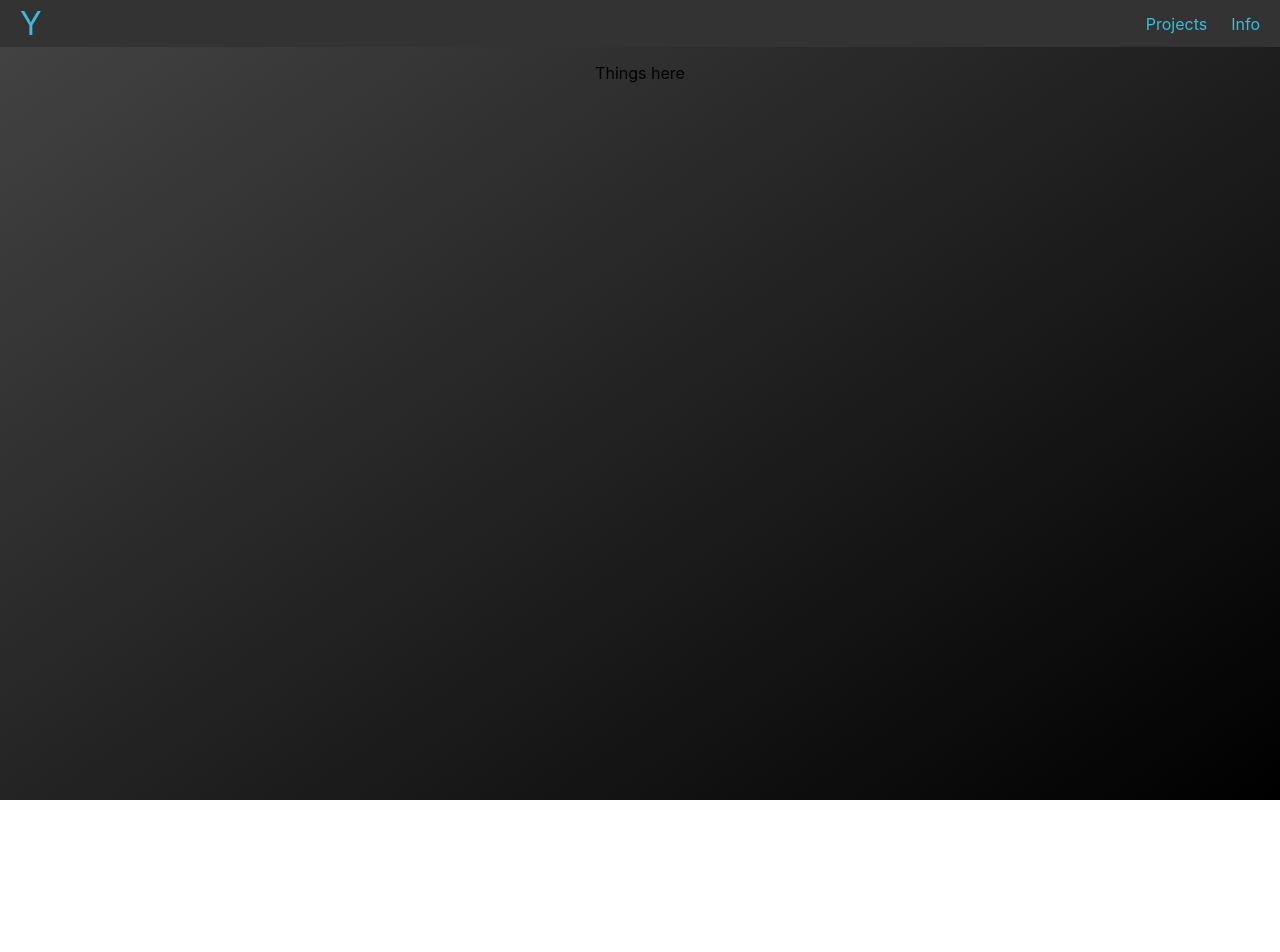
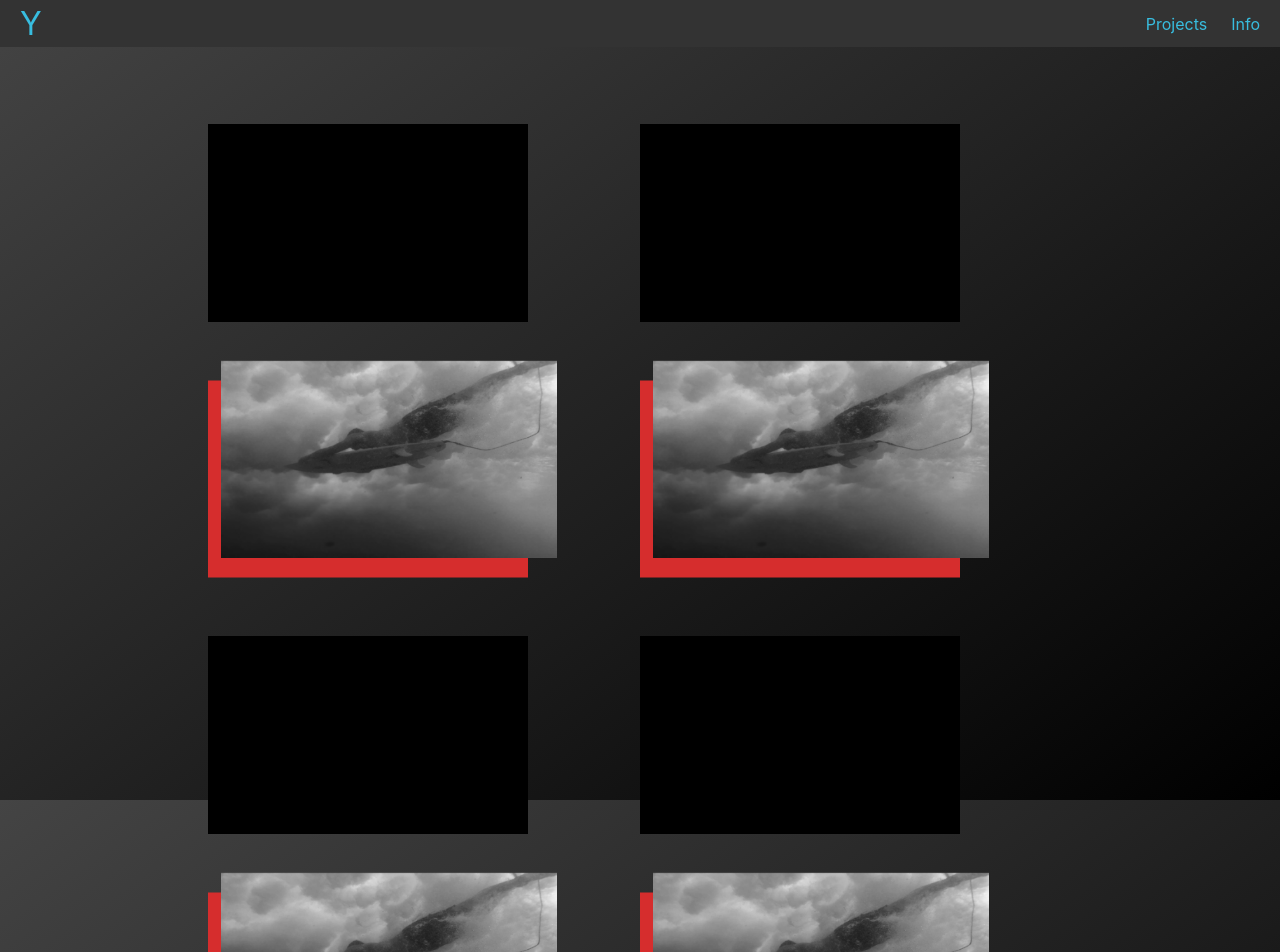
Before and after one commit to VenusCohort/ryanyoshimura, a React (Create React App) app: page / in a window 1280 px wide. Shown: the top 952 px of the page. Before the commit the page ends 800 px from the top, so only its background shows below. Built offline with nearby package versions, Linux system fonts and the light colour scheme.

Commit message:
added placeholder img for projects, figured out grid, css adj

```diff
--- a/src/pages/Home.js
+++ b/src/pages/Home.js
@@ -1,12 +1,7 @@
-// import logo from "../logo.svg";
-// import React from "@types/react";
-// import React from 'react';
-// import logo from '../logo.svg';
 import logo from '../logo.svg'
-// import '../App.css'
-// import './App.css';
 import React, {Component} from 'react';
 import "../styling/Home.css";
+import surf from '../img/duck-dive.jpg'
 
 
 export class Home extends Component{
@@ -26,12 +21,26 @@ export class Home extends Component{
                     <div className="mainContainer">
                         {/*<div><img className="reactLogo" src={logo} alt="img"></img></div>*/}
                         {/*<div><img className="reactLogo2"src="https://files.virgool.io/upload/users/24829/posts/m0a581jdk8zj/30ovzh9b1xr0.jpeg" alt="img"></img></div>*/}
-                        <div>Things here</div>
+                        <div id="project-grid-base">
+                            <div className="">
+                                <div className="img-black-overlay"></div>
+                                <div id="grid-base1" className="grid-base"><img src={surf}  alt="img" className="imgSize"/></div>
+                            </div>
+                            <div className="">
+                                <div className="img-black-overlay"></div>
+                                <div id="grid-base2" className="grid-base"><img src={surf}  alt="img" className="imgSize"/></div>
+                            </div>
+                            <div className="">
+                                <div className="img-black-overlay"></div>
+                                <div id="grid-base3" className="grid-base"><img src={surf}  alt="img" className="imgSize"/></div>
+                            </div>
+                            <div className="">
+                                <div className="img-black-overlay"></div>
+                                <div id="grid-base4" className="grid-base"><img src={surf}  alt="img" className="imgSize"/></div>
+                            </div>
+
+                        </div>
                     </div>
-
-
-
-
                 </header>
             </div>
         );
--- a/src/styling/Home.css
+++ b/src/styling/Home.css
@@ -32,3 +32,57 @@
         transform: rotate(360deg);
     }
 }
+
+#project-grid-base{
+    display: flex;
+    flex: 0 0 54rem;
+    flex-wrap: wrap;
+    /* border: #38BDDF solid 1px;
+}
+#grid-base1 {
+    /*background: #ff00cb;*/
+    /*border: #930101 solid 10px;*/
+
+    /*color: #38BDDF;*/
+}
+#grid-base2 {
+    /*background: #ff00cb;*/
+    /*border: #930101 solid 10px;*/
+
+
+    /*color: #38BDDF;*/
+}
+#grid-base3 {
+    /*background: #ff00cb;*/
+    /*border: #930101 solid 10px;*/
+
+
+    /*color: #38BDDF;*/
+}
+#grid-base4 {
+    /*background: #ff00cb;*/
+    /*border: #930101 solid 10px;*/
+    /*color: #38BDDF;*/
+}
+.grid-base{
+    width: 20rem;
+    height: 20rem;
+    background: #D62D2D;
+    margin-right: 7rem;
+    margin-bottom: -4rem;
+    transform: rotateX(52deg);
+}
+.imgSize{
+    width: 21rem;
+    height: 20rem;
+    margin-top: -4vh;
+    margin-left: 1vw;
+}
+.img-black-overlay{
+    width: 20rem;
+    height: 20rem;
+    background: black;
+    margin-right: 7rem;
+    margin-bottom: -4rem;
+    transform: rotateX(52deg);
+}
--- a/src/styling/Navbar.css
+++ b/src/styling/Navbar.css
@@ -38,7 +38,7 @@ body {
 .nav li.active {
     background-color: mediumpurple;
 }
-.nav li:hover .flip-nav-inner{
+.nav li:hover{
     background-color: red;
 }
 .flip-nav-inner{
```
Also changed, not shown: src/img/duck-dive.jpg (added).
